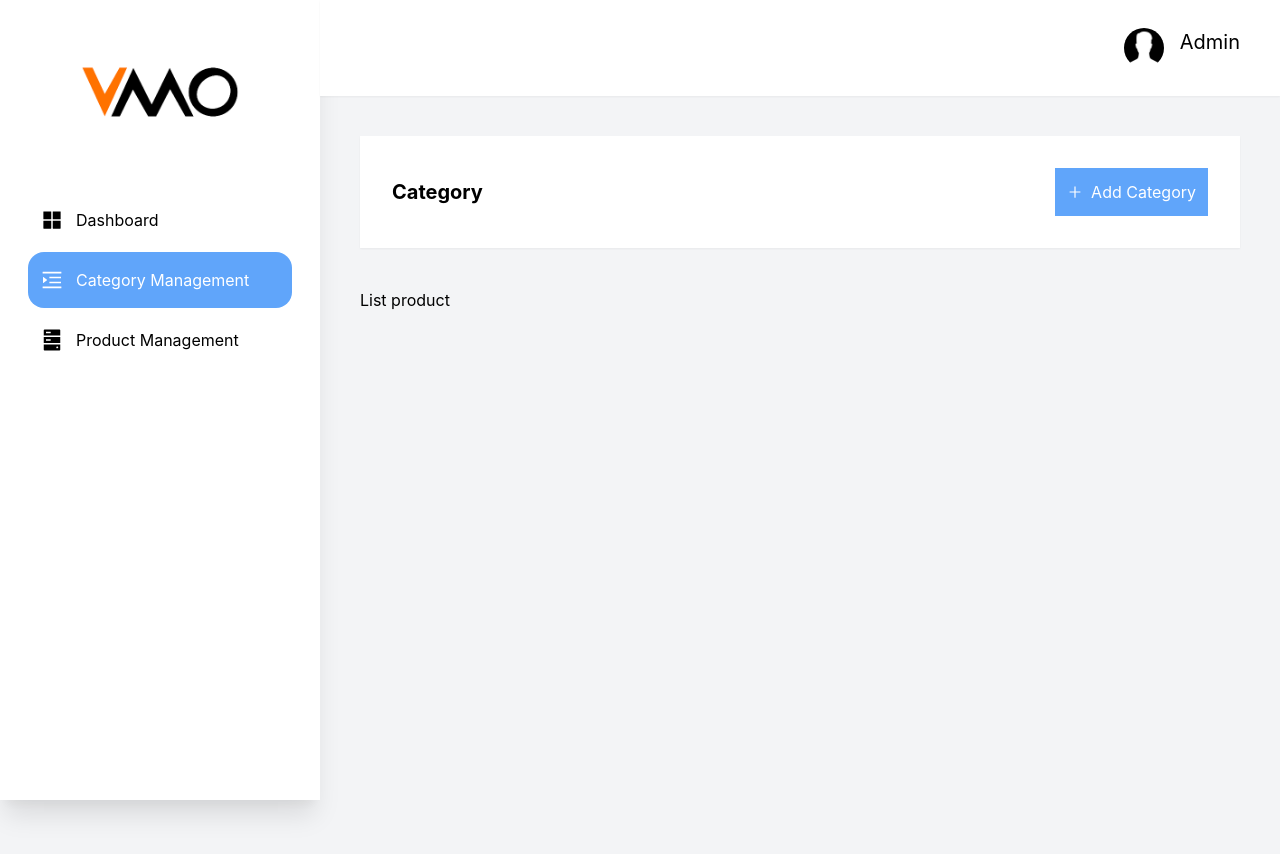
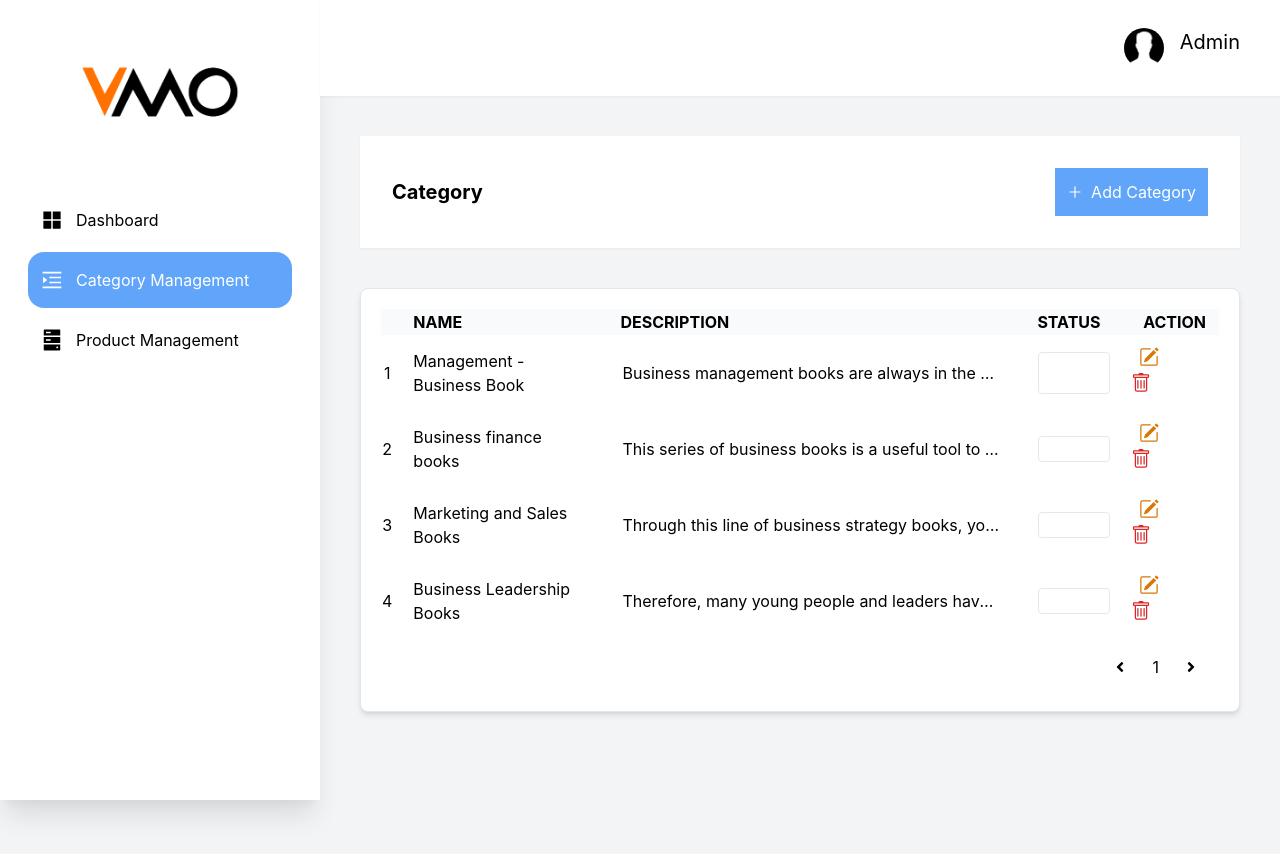
Before and after one commit to locbui95/booke-admin, a React (Create React App) app: page /categories in a window 1280 px wide. Shown: the top 854 px of the page. Built offline with nearby package versions, Linux system fonts and the light colour scheme.

Commit message:
feature:modules-list-categories

```diff
--- a/src/components/spinner/index.tsx
+++ b/src/components/spinner/index.tsx
@@ -1,11 +1,11 @@
 import { ComponentPropsWithoutRef } from "react";
 
-import "./spinner.module.css";
+import styles from "./spinner.module.css";
 
 interface SpinnerProps extends ComponentPropsWithoutRef<"div"> {}
 
-const Spinner = ({ className, ...props }: SpinnerProps) => (
-  <div className={`loader ${className}`} {...props}>
+const Spinner = ({ ...props }: SpinnerProps) => (
+  <div className={styles.loader} {...props}>
     {""}
   </div>
 );
--- a/src/components/spinner/spinner.module.css
+++ b/src/components/spinner/spinner.module.css
@@ -4,5 +4,16 @@
     border-top: 8px solid #3498db;
     width: 45px;
     height: 45px;
+    position: absolute;
+    top: 150px;
     animation: spin 2s linear infinite;
 }
+
+@keyframes spin {
+    from {
+        transform: rotate(0deg);
+    }
+    to {
+        transform: rotate(360deg);
+    }
+}
--- /dev/null
+++ b/src/modules/category/list/constants.ts
@@ -0,0 +1,32 @@
+import Category from "types/category";
+
+export const categories: Category[] = [
+  {
+    id: 1,
+    name: "Management - Business Book",
+    description:
+      "Business management books are always in the group of most searched business books. Because you will have access to general as well as broader knowledge of economics and management. On the other hand, you can grasp some basic foundations of economic groups such as finance, human resources, marketing.",
+    status: false
+  },
+  {
+    id: 2,
+    name: "Business finance books",
+    description:
+      "This series of business books is a useful tool to give you an understanding of the corporate financial system. Because through the compiled knowledge, you can learn how to mobilize and use capital as well as effective cash flow management skills to bring profits to your business.",
+    status: true
+  },
+  {
+    id: 3,
+    name: "Marketing and Sales Books",
+    description:
+      "Through this line of business strategy books, you will learn how to research, analyze and plan closely to bring the value of products, services and corporate brand to potential customers. Above all, you will learn how to come up with creative tactics to maintain the relationship between business and customers.",
+    status: true
+  },
+  {
+    id: 4,
+    name: "Business Leadership Books",
+    description:
+      "Therefore, many young people and leaders have come to this line of business books to learn about how to lead, operate and coordinate with employees to serve the goals that businesses and organizations propose. out. ",
+    status: true
+  }
+];
--- /dev/null
+++ b/src/modules/category/list/index.tsx
@@ -0,0 +1,85 @@
+import { useState } from "react";
+import { BsPencilSquare, BsTrash } from "react-icons/bs";
+
+import Button from "components/button";
+import Spinner from "components/spinner";
+import Table from "components/table";
+import Popup from "components/popup";
+import Category from "types/category";
+import TableHead from "./table-head";
+import { categories } from "./constants";
+
+const ListCategories = () => {
+  const [isOpen, setIsOpen] = useState<boolean>(false);
+  const [categoryId, setCategoryId] = useState<number>();
+  const [isLoading, setIsLoading] = useState<boolean>(false);
+
+  const handleClickClose = (id: number) => {
+    setCategoryId(id);
+    setIsOpen(!isOpen);
+  };
+
+  const handleClickRemove = () => {
+    setIsLoading(true);
+    setIsOpen(false);
+    setTimeout(() => {
+      setIsLoading(false);
+    }, 2000);
+  };
+
+  const renderRows = (category: Category) => (
+    <tr key={category.id} className="py-2">
+      <td className="text-center">{category.id}</td>
+      <td className="pl-5">{category.name}</td>
+      <td className="my-24 max-w-md p-2.5 h-auto">
+        <p className="truncate w-full px-6 py-4 mx-auto">
+          {category.description}
+        </p>
+      </td>
+      <td>
+        {category.status ? (
+          <p className="p-1 text-center border border-[#019707] rounded bg-[#019707] text-xs text-white">
+            Stocking
+          </p>
+        ) : (
+          <p className="p-1 text-center border border-[#fb0b12] rounded bg-[#fb0b12] text-xs text-white">
+            Out of stock
+          </p>
+        )}
+      </td>
+      <td className="px-5">
+        <Button className="bg-white text-yellow-600 text-xl pl-2 pr-7 hover:text-yellow-800">
+          <BsPencilSquare />
+        </Button>
+        <Button
+          className="bg-white text-red-600 text-xl hover:text-red-800"
+          onClick={() => handleClickClose(category.id)}
+        >
+          <BsTrash />
+        </Button>
+      </td>
+    </tr>
+  );
+
+  return (
+    <>
+      {isLoading ? (
+        <div className=" flex justify-center items-center relative">
+          <Spinner />
+        </div>
+      ) : (
+        ""
+      )}
+      <Table data={categories} head={<TableHead />} renderRows={renderRows} />
+      <Popup
+        message="Are you sure to delete this record ?"
+        title="Confirm Information"
+        isOpen={isOpen}
+        onConfirm={handleClickRemove}
+        onClose={() => setIsOpen(!isOpen)}
+      />
+    </>
+  );
+};
+
+export default ListCategories;
--- /dev/null
+++ b/src/modules/category/list/table-head.tsx
@@ -0,0 +1,11 @@
+const TableHead = () => (
+  <>
+    <th className="text-center"> </th>
+    <th className="text-left pl-5">NAME</th>
+    <th className="text-left pl-8">DESCRIPTION</th>
+    <th className="text-left ">STATUS</th>
+    <th className="text-left pl-8">ACTION</th>
+  </>
+);
+
+export default TableHead;
--- a/src/pages/categories/index.tsx
+++ b/src/pages/categories/index.tsx
@@ -1,6 +1,7 @@
 import { AiOutlinePlus } from "react-icons/ai";
 
 import Button from "components/button";
+import ListCategories from "modules/category/list";
 // import Search from "components/search";
 
 export default function Categories() {
@@ -24,7 +25,7 @@ export default function Categories() {
         </div>
       </div>
       <div className="mt-10">
-        <p>List product</p>
+        <ListCategories />
       </div>
     </div>
   );
--- a/src/pages/product/list/index.tsx
+++ b/src/pages/product/list/index.tsx
@@ -1,10 +1,3 @@
-import SearchBar from "modules/products/search-bar";
-
 export default function ProductList() {
-  return (
-    <div>
-      <SearchBar />
-      {/* List product */}
-    </div>
-  );
+  return <div>1</div>;
 }
--- a/src/routes/routes.routes.tsx
+++ b/src/routes/routes.routes.tsx
@@ -1,6 +1,6 @@
 import { ComponentType } from "react";
 
-import { Dashboard, Categories, Products } from "pages";
+import { Dashboard, Categories, ProductList } from "pages";
 import { PATH_CATEGORIES, PATH_PRODUCTS } from "./routes.paths";
 
 interface RouteModel {
@@ -23,6 +23,6 @@ export const appRoutes: RouteModel[] = [
   {
     exact: true,
     path: PATH_PRODUCTS,
-    component: Products
+    component: ProductList
   }
 ];
```
Lines whose indentation alone changed are shown as unchanged.
